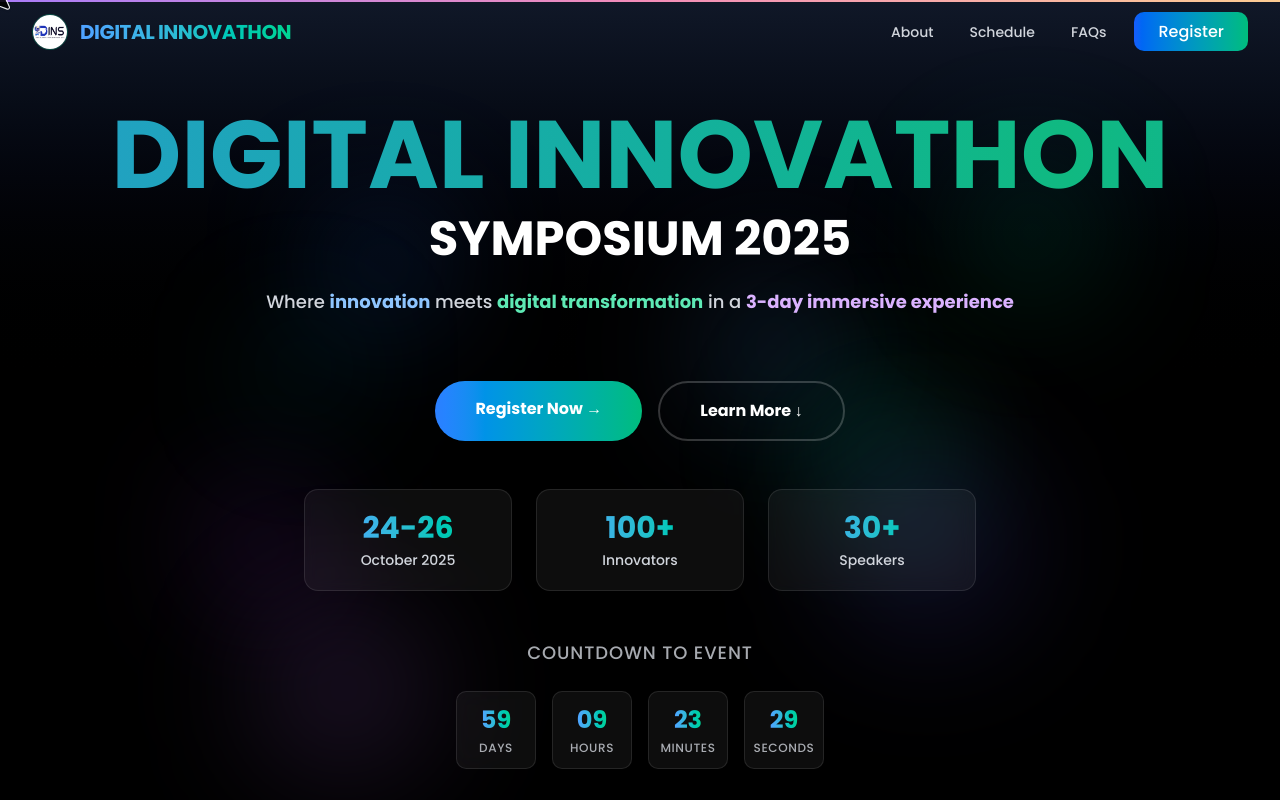
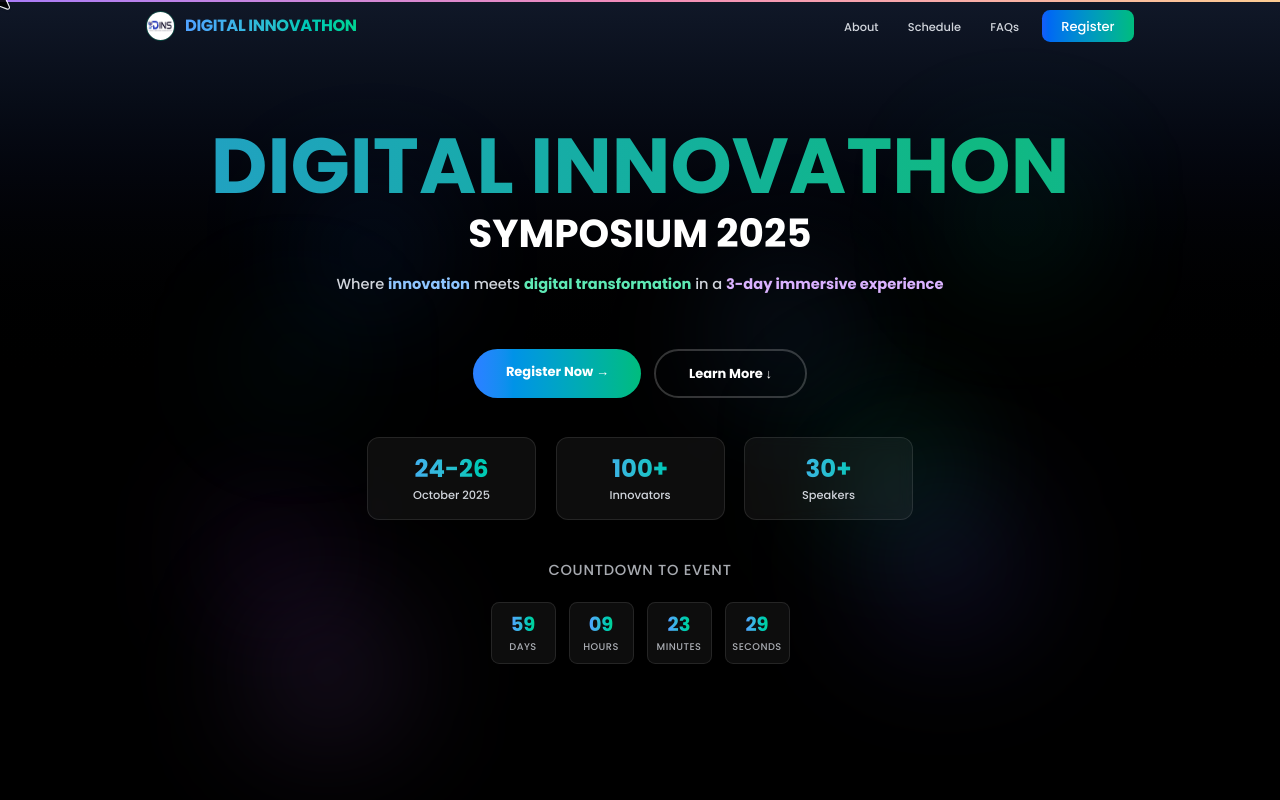
Before and after one commit to apiz23/dins-2025, a Next.js app: page / in a window 1280 px wide. Shown: the top 800 px of the page. Built offline with nearby package versions, Linux system fonts and the light colour scheme.

Commit message:
set font to 13px by default for all browser

```diff
--- a/app/globals.css
+++ b/app/globals.css
@@ -159,6 +159,10 @@
     --sidebar-ring: oklch(0.551 0.027 264.364);
 }
 @layer base {
+    html {
+        font-size: 13px;
+    }
+
     * {
         @apply border-border outline-ring/50;
     }
--- a/components/screen/hero.tsx
+++ b/components/screen/hero.tsx
@@ -58,13 +58,13 @@ export default function Hero() {
                 <div className="absolute bottom-1/5 right-1/5 w-48 h-48 rounded-full bg-indigo-500/15 blur-3xl animate-pulse delay-600"></div>
             </div>
 
-            <div className="relative z-10 h-full flex flex-col justify-center items-center text-center px-4 sm:px-6 lg:px-8 pt-24 sm:pt-0">
+            <div className="relative z-10 h-full flex flex-col justify-center items-center text-center px-4 sm:px-6 lg:px-8 pt-16 sm:pt-0">
                 {/* Main Heading */}
                 <motion.div
                     initial={{ opacity: 0, y: 50 }}
                     animate={{ opacity: 1, y: 0 }}
                     transition={{ duration: 0.8 }}
-                    className="w-full text-center mb-6 sm:mb-8 pt-32"
+                    className="w-full text-center mb-6 sm:mb-8 pt-10"
                 >
                     <motion.div
                         initial={{ opacity: 0 }}
@@ -177,27 +177,27 @@ export default function Hero() {
                     initial={{ opacity: 0 }}
                     animate={{ opacity: 1 }}
                     transition={{ delay: 0.7, duration: 0.8 }}
-                    className="mb-12 sm:mb-16"
+                    className="mb-8 sm:mb-16"
                 >
-                    <h3 className="text-sm sm:text-lg text-gray-300/80 mb-4 sm:mb-6 tracking-wider">
+                    <h3 className="text-xs sm:text-lg text-gray-300/80 mb-3 sm:mb-6 tracking-wider text-center">
                         COUNTDOWN TO EVENT
                     </h3>
-                    <div className="flex flex-wrap justify-center gap-3 sm:gap-4">
+                    <div className="flex flex-wrap justify-center gap-2 sm:gap-4">
                         {Object.entries(timeLeft).map(([unit, value]) => (
                             <div
                                 key={unit}
-                                className="flex flex-col items-center p-3 w-16 sm:w-20 bg-white/5 backdrop-blur-md rounded-lg border border-white/10 hover:border-white/30 transition-colors"
+                                className="flex flex-col items-center p-2 sm:p-3 w-14 sm:w-20 bg-white/5 backdrop-blur-md rounded-md sm:rounded-lg border border-white/10 hover:border-white/30 transition-colors"
                             >
                                 <motion.span
                                     key={value}
                                     initial={{ opacity: 0, y: -10 }}
                                     animate={{ opacity: 1, y: 0 }}
                                     transition={{ duration: 0.3 }}
-                                    className="text-lg sm:text-2xl font-bold bg-gradient-to-r from-blue-400 to-emerald-400 bg-clip-text text-transparent"
+                                    className="text-base sm:text-2xl font-bold bg-gradient-to-r from-blue-400 to-emerald-400 bg-clip-text text-transparent"
                                 >
                                     {value.toString().padStart(2, "0")}
                                 </motion.span>
-                                <span className="text-[10px] sm:text-xs text-gray-300/80 uppercase tracking-wider mt-1">
+                                <span className="text-[9px] sm:text-xs text-gray-300/80 uppercase tracking-wider mt-0.5">
                                     {unit}
                                 </span>
                             </div>
```
